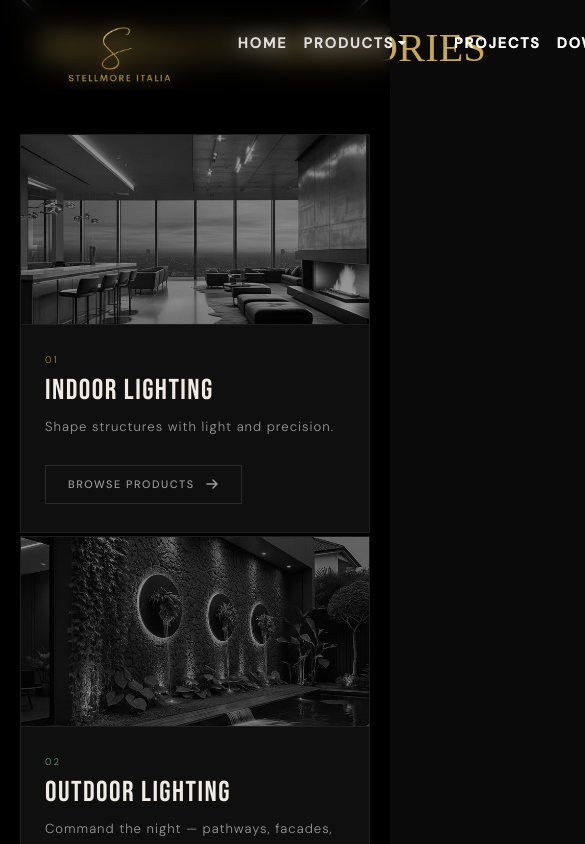
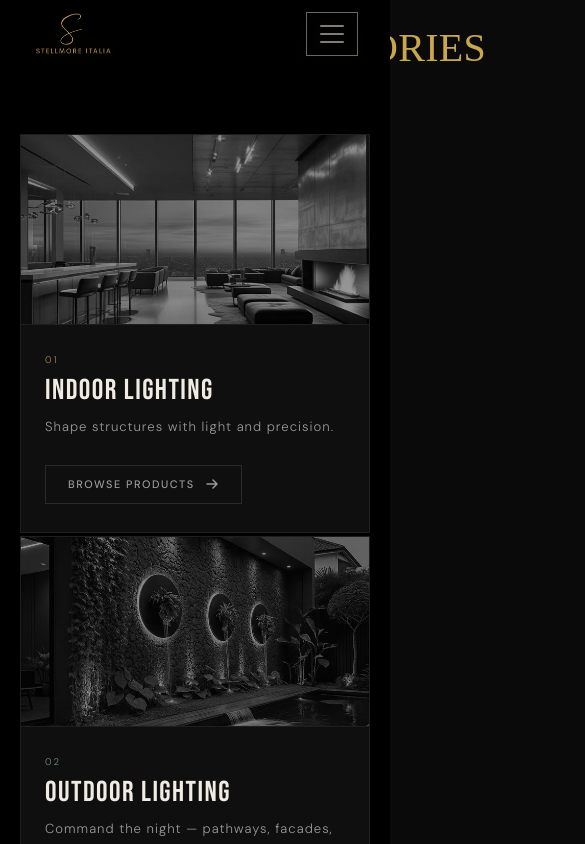
Before and after one commit to pikachuthunder/stellmore, a React (Vite) app: page / in a window 390 px wide. Shown: the top 844 px of the page, 585 px wide, since content can reach past the window. Built offline with nearby package versions, Linux system fonts and the light colour scheme.

Commit message:
ios commit

```diff
--- a/src/pages/Header.css
+++ b/src/pages/Header.css
@@ -83,3 +83,64 @@
 .navbar-nav .nav-link.show {
   color: #c8a96e !important;
 }
+/* ── Mobile fixes ── */
+@media (max-width: 991px) {
+
+  /* Show Bootstrap hamburger toggler */
+  .navbar-toggler {
+    display: block !important;
+    border: 1px solid rgba(255,255,255,0.4) !important;
+    padding: 6px 10px;
+    margin-left: auto;
+  }
+
+  .navbar-toggler-icon {
+    filter: invert(1); /* Makes the icon white on dark bg */
+  }
+
+  /* Hide the nav links by default on mobile — Bootstrap collapse handles this */
+  .nav-links {
+    display: none;
+    width: 100%;
+    background: rgba(10,10,10,0.97);
+    backdrop-filter: blur(12px);
+    padding: 12px 0 20px;
+    border-top: 1px solid rgba(201,168,76,0.2);
+  }
+
+  .nav-links.show {
+    display: flex !important;
+    flex-direction: column;
+  }
+
+  .nav-links .nav-link {
+    margin-top: 0;
+    padding: 12px 24px !important;
+    border-bottom: 1px solid rgba(255,255,255,0.05);
+    font-size: 0.85rem;
+  }
+
+  .custom-nav {
+    position: fixed; /* Fixed so it stays at top when scrolling */
+    flex-wrap: wrap;
+    height: auto;
+    padding: 12px 16px;
+    background: rgba(0,0,0,0.85) !important;
+  }
+
+  .navbar-logo-img {
+    height: 44px;
+  }
+
+  .nav-brand {
+    margin-top: 0;
+    padding: 0 !important;
+  }
+
+  /* Dropdown on mobile */
+  .dropdown-menu {
+    background-color: #0e0e0e !important;
+    border: none;
+    padding-left: 16px;
+  }
+}
--- a/src/pages/Headers.jsx
+++ b/src/pages/Headers.jsx
@@ -6,19 +6,23 @@ import Image from '../assets/image.png';
 
 function Header() {
   return (
-    <Navbar sticky="top" className="custom-nav bg-body-tertiary">
-      <Container fluid className="px-5">
+    <Navbar sticky="top" expand="lg" className="custom-nav bg-body-tertiary">
+      <Container fluid className="px-3 px-md-5">
         <Navbar.Brand as={Link} to="/" className="nav-brand">
           <img src={Image} alt="StellaMore Logo" className="navbar-logo-img me-2" />
         </Navbar.Brand>
 
+        {/* Hamburger toggle — only shows on mobile */}
+        <Navbar.Toggle aria-controls="main-navbar-nav" />
+
+        <Navbar.Collapse id="main-navbar-nav">
           <Nav className="nav-links me-auto">
             <Nav.Link as={Link} to="/">Home</Nav.Link>
 
             <NavDropdown title="Products" id="basic-nav-dropdown">
               <NavDropdown.Item as={Link} to="/indoor-lighting">Indoor Lighting</NavDropdown.Item>
-            <NavDropdown.Item href="#outdoor">Outdoor Lighting</NavDropdown.Item>
-            <NavDropdown.Item href="#industrial">Industrial Lighting</NavDropdown.Item>
+              <NavDropdown.Item as={Link} to="/outdoor-lighting">Outdoor Lighting</NavDropdown.Item>
+              <NavDropdown.Item as={Link} to="/industrial-lighting">Industrial Lighting</NavDropdown.Item>
               <NavDropdown.Item as={Link} to="/lighting-controls">Lighting Controls</NavDropdown.Item>
               <NavDropdown.Divider />
               <NavDropdown.Item href="#product-section">View All Categories</NavDropdown.Item>
@@ -36,7 +40,6 @@ function Header() {
                 if (contact) {
                   contact.scrollIntoView({ behavior: "smooth" });
                 } else {
-      // If not on home page, navigate home then scroll
                   window.location.href = "/#contact";
                 }
               }}
@@ -44,6 +47,7 @@ function Header() {
               Contact Us
             </Nav.Link>
           </Nav>
+        </Navbar.Collapse>
       </Container>
     </Navbar>
   );
--- a/src/pages/Home.jsx
+++ b/src/pages/Home.jsx
@@ -26,6 +26,8 @@ function Home() {
             webkit-playsinline="true"
             x5-playsinline="true"
             playsInline
+            disablePictureInPicture
+            disableRemotePlayback
           />
           {/* <div
             className="hero-slide"
```
Lines whose indentation alone changed are shown as unchanged.
